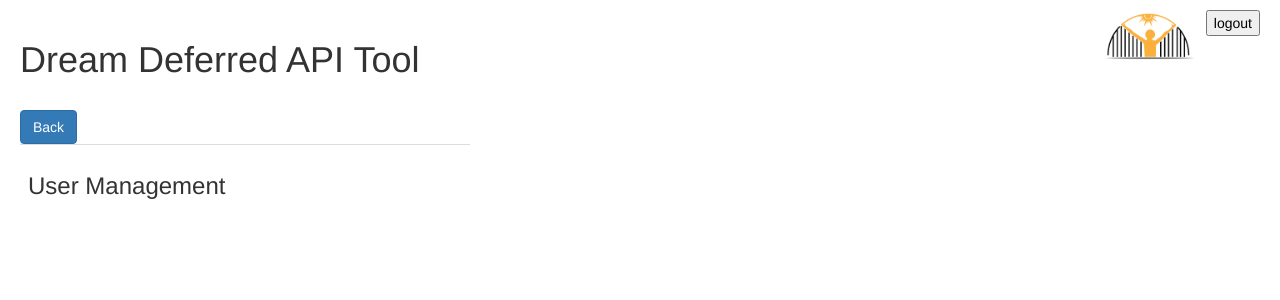
After one commit to Alexico1969/dd_app_api, a Flask app: page /users in a window 1280 px wide. The commit adds this page. Shown: the top 300 px of the page. Run offline with Flask 2, Linux system fonts and the light colour scheme; a user stored in the database is signed in; lists and menus that the app fills with data are empty; some libraries are stand-ins or nearby versions.

Commit message:
added pages for user management, class times and the job board

```diff
--- a/app.py
+++ b/app.py
@@ -15,15 +15,10 @@ app.secret_key = 'mysecret123'
 
 @app.route("/", methods=['GET', 'POST'])
 def home():
-    if session.get('user'):
-        if request.method == 'POST':
-            id = request.form['id']
-            input = request.form.get('input_' + id)
-            update_time(id, input)
-            print(f"id: {id}", f"input: {input}")
+    if not(session.get('user')):
+        return render_template("message.html", message="Please log in first", forward="/login")
 
-        return render_template('home.html', times=get_times())
-    return redirect(url_for('login'))
+    return render_template('home.html')
 
 @app.route("/login", methods=['GET','POST'])
 def login():
@@ -43,6 +38,40 @@ def logout():
     session.pop('user', None)
     return redirect(url_for('login'))
 
+
+@app.route("/users", methods=['GET', 'POST'])
+def users():
+    if not(session.get('user')):
+        return render_template("message.html", message="Please log in first", forward="/login")
+
+    if request.method == 'POST':
+        pass
+
+    return render_template("user_management.html")
+
+@app.route("/classes", methods=['GET', 'POST'])
+def classes():
+    if not(session.get('user')):
+        return render_template("message.html", message="Please log in first", forward="/login")
+
+    if request.method == 'POST':
+        id = request.form['id']
+        input = request.form.get('input_' + id)
+        update_time(id, input)
+        print(f"id: {id}", f"input: {input}")
+
+    return render_template('class_times.html', times=get_times())
+
+@app.route("/jobs", methods=['GET', 'POST'])
+def jobs():
+    if not(session.get('user')):
+        return render_template("message.html", message="Please log in first", forward="/login")
+
+    if request.method == 'POST':
+        pass
+
+    return render_template("job_board.html")
+
 #   --- API ENDPOINTS ---
 
 @app.route("/times", methods=["GET"])
--- a/static/style.css
+++ b/static/style.css
@@ -1,5 +1,13 @@
 body{
     padding: 20px;
+}
+
+a{
+    color: black;
+}
+
+a:hover{
+    color: #111;
 }
 
 #logout_btn{
@@ -52,3 +60,7 @@ body{
     background-color:rgb(235, 178, 93);
     cursor: pointer;
 }
+
+.container{
+    margin-left: -10px;
+}
--- a/templates/home.html
+++ b/templates/home.html
@@ -10,15 +10,21 @@
     <div class="container">
         <form method="POST">
             <div class="row">
+                <a href="{{url_for('users')}}">
                     <div class="col col-md-3 choice">
                         <h2>User management</h2>
                     </div>
+                </a>
+                <a href="{{url_for('classes')}}">
                     <div class="col col-md-3 choice">
                         <h2>Class times</h2>
                     </div>
+                </a>
+                <a href="{{url_for('jobs')}}">
                     <div class="col col-md-3 choice">
                         <h2>Job board</h2>
                     </div>
+                </a>
             </div>
         </form>
     </div>
--- /dev/null
+++ b/templates/user_management.html
@@ -0,0 +1,19 @@
+{% extends "layout.html" %}
+{% block content %}
+<div>
+    <p>{{ message }}</p>
+    <br>
+    <a href="{{url_for('home')}}"><button class="btn btn-primary">Back</button></a>
+    <br>
+    <form method="POST">
+        <table class="table times_table"  width="400px">
+            <tr><th><h3>User Management</h3></th><th></th></tr>
+            {% for time in times %}
+            <tr><td><input name="input_{{time[0]}}" class="time_input" type="text" name="" value="{{time[1]}}"></td><td><button value="{{time[0]}}" name="id" class="btn btn-info">Update</button></td></tr>
+            {% endfor %}
+        </table>
+    </form>
+
+
+</div>
+{% endblock %}
```
Also changed, not shown: templates/class_times.html (added, +19 -0 lines), templates/job_board.html (renamed from templates/class_time.html, +3 -5 lines), database.db. Lines whose indentation alone changed are shown as unchanged.
